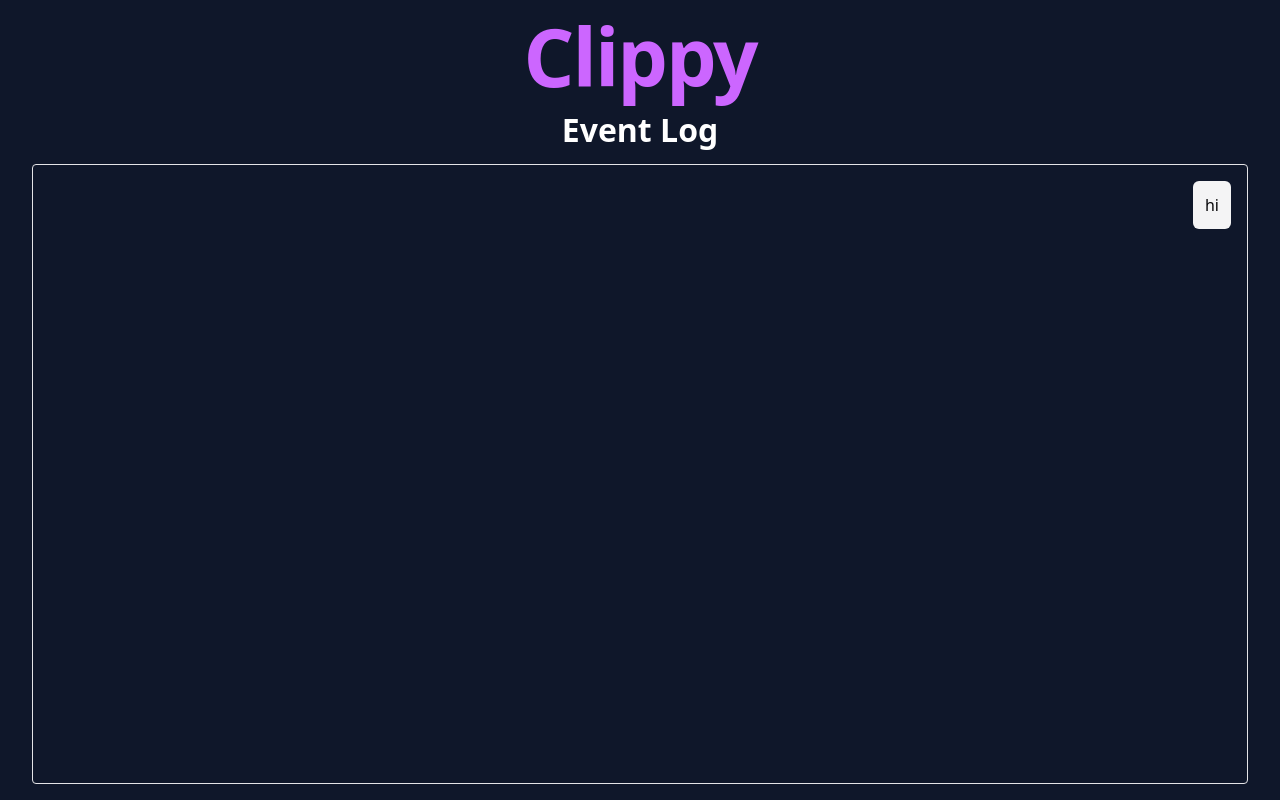
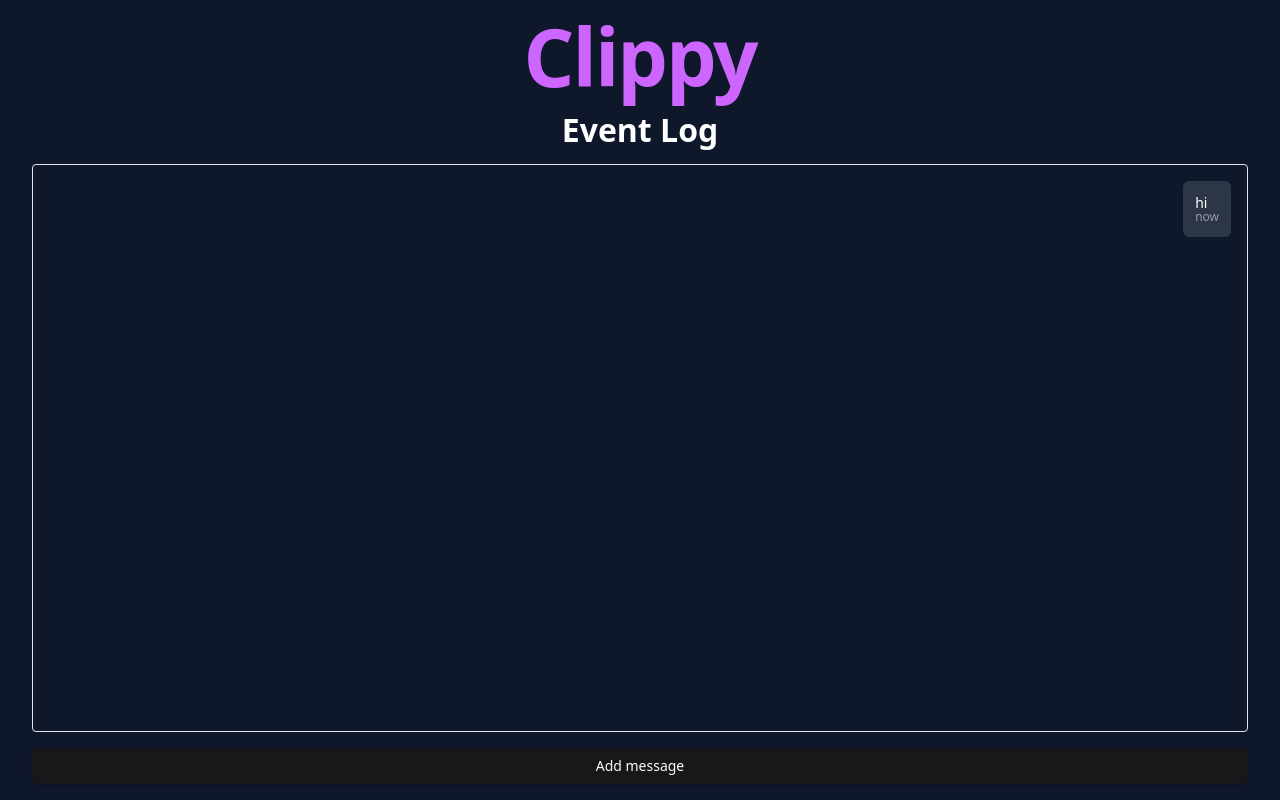
Before and after one commit to ylw311/Clippy, a Next.js app in the folder ui/: page / in a window 1280 px wide. Built offline with nearby package versions, Linux system fonts and the light colour scheme.

Commit message:
chat: reformat message display
Signed-off-by: Nathan <29968201+Nathan13888@users.noreply.github.com>

```diff
--- a/ui/src/app/main.tsx
+++ b/ui/src/app/main.tsx
@@ -1,5 +1,6 @@
 "use client";
 
+import { Button } from "@/components/ui/button";
 import { cn } from "@/lib/utils";
 import { AnimatePresence, motion } from "framer-motion";
 import React from "react";
@@ -11,10 +12,12 @@ export function Main() {
       message: string;
       timestamp: string;
     }[]
-  >([{
-    message: "hi",
-    timestamp: "now",
-  }]);
+  >([
+    {
+      message: "hi",
+      timestamp: "now",
+    },
+  ]);
 
   // scroll to bottom
 
@@ -28,7 +31,7 @@ export function Main() {
   }, [history]);
 
   return (
-    <div className="flex min-h-screen flex-col items-center justify-center space-y-4 bg-slate-900 px-8 py-4 text-white">
+    <div className="overflow-y-none flex h-dvh flex-col items-center justify-center space-y-4 bg-slate-900 px-8 py-4 text-white">
       {/* PROJECT NAME */}
       <h1 className="text-5xl font-extrabold tracking-tight text-white sm:text-[5rem]">
         <span className="text-[hsl(280,100%,70%)]">Clippy</span>
@@ -36,7 +39,7 @@ export function Main() {
 
       {/* EVENT LOG */}
       <h2 className="text-3xl font-bold sm:text-[2rem]">Event Log</h2>
-      <div className="w-full flex-auto rounded-sm border">
+      <div className="flex h-full w-full flex-col overflow-y-auto overflow-x-hidden rounded-sm border">
         <div
           ref={messagesContainerRef}
           className="flex h-full w-full flex-col overflow-y-auto overflow-x-hidden"
@@ -67,8 +70,13 @@ export function Main() {
                 )}
               >
                 <div className="flex items-center gap-3">
-                  <span className="bg-accent text-foreground max-w-xs rounded-md p-3">
-                    {message.message}
+                  <span className="flex max-w-xs flex-col -space-y-1 rounded-md bg-gray-700 bg-opacity-75 p-3">
+                    <span className="text-background text-sm">
+                      {message.message}
+                    </span>
+                    <span className="text-background/50 align-self-bottom h-full text-xs">
+                      {message.timestamp}
+                    </span>
                   </span>
                 </div>
               </motion.div>
@@ -76,6 +84,21 @@ export function Main() {
           </AnimatePresence>
         </div>
       </div>
+      <Button
+        onClick={() =>
+          setHistory([
+            ...history,
+            {
+              message: "hi",
+              timestamp: "now",
+            },
+          ])
+        }
+        className="w-full"
+        variant="default"
+      >
+        Add message
+      </Button>
     </div>
   );
 }
```
